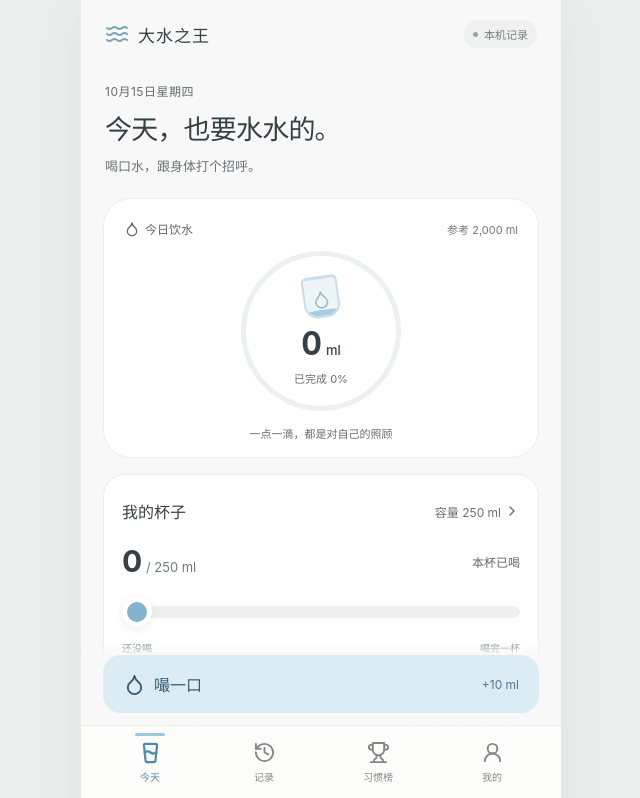
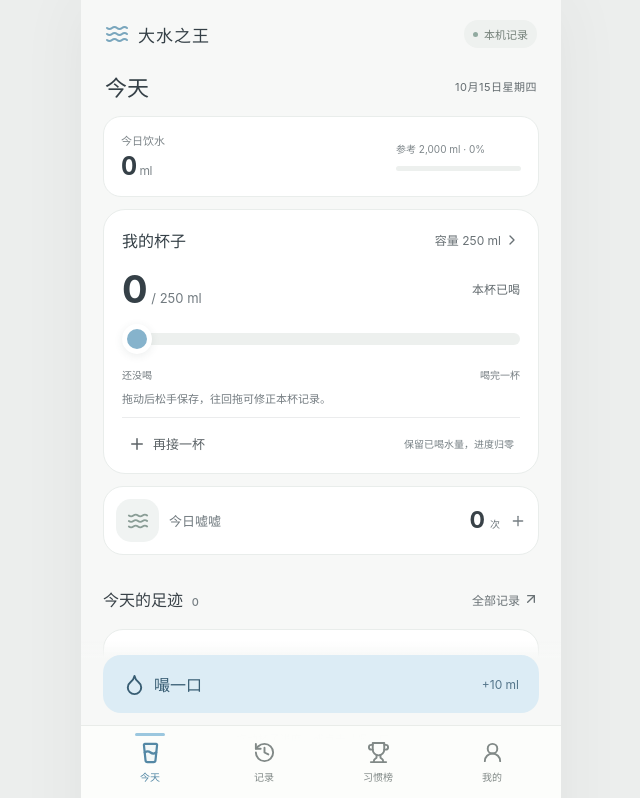
Before and after one commit to wsking233/water-king, a React (Vite) app: page / in a window 1280 px wide. Shown: the top 798 px of the page, without its empty margins (319-959 px from the left). Built offline with nearby package versions, Linux system fonts and the light colour scheme.

Commit message:
feat: streamline home controls and group drinking history by cup

```diff
--- a/src/main.tsx
+++ b/src/main.tsx
@@ -30,13 +30,15 @@ import {
   totals,
   validAmount,
   dayKey,
+  groupRecords,
+  type RecordGroup,
   type Entry,
   type Kind,
 } from "./records";
 import "./style.css";
 const labels = { water: "喝水", small: "嘘嘘" };
 type Tab = "today" | "history" | "rank" | "me";
-type Sheet = Kind | "clear" | Entry | null;
+type Sheet = Kind | "clear" | Entry | RecordGroup | null;
 function Icon({ kind }: { kind: Kind }) {
   return kind === "water" ? <Droplet /> : <Waves />;
 }
@@ -252,7 +254,7 @@ function App() {
     (e) => filter === "all" || e.kind === filter,
   );
   const days = new Set(entries.map((e) => dayKey(new Date(e.at)))).size;
-  function recordList(list: Entry[]) {
+  function recordList(list: RecordGroup[]) {
     return (
       <div className="record-list">
         {list.length ? (
@@ -267,12 +269,17 @@ function App() {
                 <Icon kind={e.kind} />
               </span>
               <span className="record-name">
-                <strong>{labels[e.kind]}</strong>
+                <strong>
+                  {e.kind === "water" && e.cupId ? "一杯水" : labels[e.kind]}
+                </strong>
                 <small>
                   {new Date(e.at).toLocaleTimeString("zh-CN", {
                     hour: "2-digit",
                     minute: "2-digit",
                   })}
+                  {e.kind === "water" && e.cupId
+                    ? ` · ${e.members.length} 次饮水`
+                    : ""}
                 </small>
               </span>
               <span className="record-value">
@@ -319,7 +326,8 @@ function App() {
         )}
         {tab === "today" && (
           <>
-            <section className="greeting">
+            <section className="greeting home-greeting">
+              <h1>今天</h1>
               <p>
                 {now.toLocaleDateString("zh-CN", {
                   month: "long",
@@ -327,42 +335,21 @@ function App() {
                   weekday: "long",
                 })}
               </p>
-              <h1>今天，也要水水的。</h1>
-              <span>喝口水，跟身体打个招呼。</span>
             </section>
-            <section className="hydration">
-              <div className="hero-top">
-                <span>
-                  <Droplet size={16} /> 今日饮水
-                </span>
-                <span className="goal">参考 2,000 ml</span>
+            <section className="daily-summary" aria-label="今日饮水统计">
+              <div>
+                <span>今日饮水</span>
+                <strong className="total">
+                  {stats.water.toLocaleString()}
+                  <small> ml</small>
+                </strong>
               </div>
-              <div
-                className="water-orbit"
-                style={
-                  { "--progress": `${percent * 3.6}deg` } as React.CSSProperties
-                }
-              >
-                <div className="orbit-inside">
-                  <div className="cup" aria-hidden="true">
-                    <div
-                      className="water-level"
-                      style={{ height: `${Math.max(15, percent)}%` }}
-                    />
-                    <Droplet size={27} />
-                  </div>
-                  <div className="total">
-                    {stats.water.toLocaleString()}
-                    <span>ml</span>
-                  </div>
-                  <span className="progress-copy">
-                    {percent >= 100
-                      ? "今天的参考目标已达成"
-                      : `已完成 ${percent}%`}
-                  </span>
+              <div className="daily-goal">
+                <span>参考 2,000 ml · {percent}%</span>
+                <div className="daily-track">
+                  <span style={{ width: `${percent}%` }} />
                 </div>
               </div>
-              <p className="hero-caption">一点一滴，都是对自己的照顾</p>
             </section>
             <section className="cup-tracker">
               <div className="section-heading">
@@ -459,13 +446,13 @@ function App() {
             <section className="recent">
               <div className="section-heading">
                 <h2>
-                  今天的足迹 <span>{today.length}</span>
+                  今天的足迹 <span>{groupRecords(today).length}</span>
                 </h2>
                 <button onClick={() => navigate("history")}>
                   全部记录 <ArrowUpRight size={16} />
                 </button>
               </div>
-              {recordList(today.slice(0, 3))}
+              {recordList(groupRecords(today).slice(0, 3))}
             </section>
             <p className="gentle-note">
               按身体需要饮水，参考目标不是医疗建议。
@@ -525,10 +512,10 @@ function App() {
               ))}
             </div>
             <div className="history-summary">
-              <span>{history.length} 条记录</span>
+              <span>{groupRecords(history).length} 项记录</span>
               <span>点击查看详情</span>
             </div>
-            {recordList(history)}
+            {recordList(groupRecords(history))}
           </>
         )}
         {tab === "rank" && (
@@ -833,6 +820,58 @@ function App() {
                   })}
                 </p>
               </div>
+              {"members" in sheet && sheet.kind === "water" && sheet.cupId ? (
+                <>
+                  <div className="cup-detail-heading">
+                    <h3>饮水明细</h3>
+                    <span>{sheet.members.length} 次 · 可逐条修正</span>
+                  </div>
+                  <div className="cup-details">
+                    {sheet.members.map((entry) => (
+                      <div className="cup-detail-row" key={entry.id}>
+                        <span>
+                          {new Date(entry.at).toLocaleTimeString("zh-CN", {
+                            hour: "2-digit",
+                            minute: "2-digit",
+                            second: "2-digit",
+                          })}
+                        </span>
+                        <strong>+{entry.amount} ml</strong>
+                        <button
+                          aria-label={`删除 ${entry.amount} ml 饮水明细`}
+                          disabled={blocked}
+                          onClick={() => remove(entry)}
+                        >
+                          <Trash2 size={17} />
+                        </button>
+                      </div>
+                    ))}
+                  </div>
+                  <button
+                    className="delete-record"
+                    disabled={blocked}
+                    onClick={() => {
+                      if (
+                        window.confirm(
+                          "删除这杯水的全部饮水记录？今日累计也会同步减少。",
+                        )
+                      ) {
+                        const ids = new Set(sheet.members.map((e) => e.id));
+                        if (
+                          persist(
+                            entries.filter((e) => !ids.has(e.id)),
+                            "这杯水的记录已删除",
+                          )
+                        )
+                          setSheet(null);
+                      }
+                    }}
+                  >
+                    <Trash2 size={18} />
+                    删除整杯记录
+                  </button>
+                </>
+              ) : (
                 <button
                   className="delete-record"
                   disabled={blocked}
@@ -841,6 +880,7 @@ function App() {
                   <Trash2 size={18} />
                   删除这条记录
                 </button>
+              )}
             </>
           )}
         </BottomSheet>
--- a/src/style.css
+++ b/src/style.css
@@ -1298,38 +1298,347 @@ main {
 }
 
 /* Neutral surfaces; blue is reserved for interactive accents. */
-:root, body { background: #eceeed; color: #394248; }
-.app { background: #f7f8f7; }
-.wordmark, .greeting h1, .total, .cup-reading strong, .cup-tracker .section-heading h2 { color: #354047; }
-.wordmark svg { color: #79a6bd; }
-.device-badge { background: #eef1ef; color: #748079; }
-.device-badge > span { background: #91aaa0; }
-.hydration { background: #ffffff; border-color: #e9edeb; box-shadow: none; }
-.water-orbit { background: conic-gradient(#a0c8df var(--progress), #edf0ef 0); box-shadow: none; }
-.orbit-inside { background: #ffffff; }
-.cup { background: #eef5f8; border-color: #c8dfeb; }
-.cup > svg { color: #9ebed0; }
-.water-level { background: #a5cde3; }
-.cup-tracker, .record-list, .body-stats > button, .profile, .settings, .rank-list { border-color: #e9edeb; box-shadow: none; }
-.primary { background: #dcecf5; color: #385d73; box-shadow: none; }
-.quick-amount { color: #54758a; }
-.action-dock { background: linear-gradient(transparent, #f7f8f7 20%); }
-.tab-bar { background: #fcfdfbf5; border-top-color: #e9ece9; }
-.tab-bar button { color: #818987; }
-.tab-bar button.active { color: #5488a5; }
-.tab-bar button.active::before { background: #9bc7df; }
-.tab-bar button.active svg { fill: #b7d7e820; }
-.sheet { background: #fcfdfb; }
-.sheet::backdrop { background: #28333166; }
-.sheet-handle { background: #dce1de; }
-.presets button.selected, .filters .selected { background: #e5f0f6; border-color: #accddd; color: #476e85; }
-.water { background: #edf5f8; color: #82a9bd; }
-.small { background: #f0f3f2; color: #8a9d96; }
-.rank-intro { background: #f0f4f5; }
-.profile-icon { background: #edf4f7; color: #80a8bc; }
-.toast { background: #46534f; }
-.toast button { color: #cce7f5; }
-.cup-slider::-webkit-slider-runnable-track { background: linear-gradient(to right, #a4cce2 var(--fill), #edf0ee var(--fill)); }
-.cup-slider::-webkit-slider-thumb { background: #86b3cc; box-shadow: 0 2px 8px #34484e18; }
-.cup-slider::-moz-range-track { background: #edf0ee; }
-.cup-slider::-moz-range-progress, .cup-slider::-moz-range-thumb { background: #86b3cc; }
+:root,
+body {
+  background: #eceeed;
+  color: #394248;
+}
+.app {
+  background: #f7f8f7;
+}
+.wordmark,
+.greeting h1,
+.total,
+.cup-reading strong,
+.cup-tracker .section-heading h2 {
+  color: #354047;
+}
+.wordmark svg {
+  color: #79a6bd;
+}
+.device-badge {
+  background: #eef1ef;
+  color: #748079;
+}
+.device-badge > span {
+  background: #91aaa0;
+}
+.hydration {
+  background: #ffffff;
+  border-color: #e9edeb;
+  box-shadow: none;
+}
+.water-orbit {
+  background: conic-gradient(#a0c8df var(--progress), #edf0ef 0);
+  box-shadow: none;
+}
+.orbit-inside {
+  background: #ffffff;
+}
+.cup {
+  background: #eef5f8;
+  border-color: #c8dfeb;
+}
+.cup > svg {
+  color: #9ebed0;
+}
+.water-level {
+  background: #a5cde3;
+}
+.cup-tracker,
+.record-list,
+.body-stats > button,
+.profile,
+.settings,
+.rank-list {
+  border-color: #e9edeb;
+  box-shadow: none;
+}
+.primary {
+  background: #dcecf5;
+  color: #385d73;
+  box-shadow: none;
+}
+.quick-amount {
+  color: #54758a;
+}
+.action-dock {
+  background: linear-gradient(transparent, #f7f8f7 20%);
+}
+.tab-bar {
+  background: #fcfdfbf5;
+  border-top-color: #e9ece9;
+}
+.tab-bar button {
+  color: #818987;
+}
+.tab-bar button.active {
+  color: #5488a5;
+}
+.tab-bar button.active::before {
+  background: #9bc7df;
+}
+.tab-bar button.active svg {
+  fill: #b7d7e820;
+}
+.sheet {
+  background: #fcfdfb;
+}
+.sheet::backdrop {
+  background: #28333166;
+}
+.sheet-handle {
+  background: #dce1de;
+}
+.presets button.selected,
+.filters .selected {
+  background: #e5f0f6;
+  border-color: #accddd;
+  color: #476e85;
+}
+.water {
+  background: #edf5f8;
+  color: #82a9bd;
+}
+.small {
+  background: #f0f3f2;
+  color: #8a9d96;
+}
+.rank-intro {
+  background: #f0f4f5;
+}
+.profile-icon {
+  background: #edf4f7;
+  color: #80a8bc;
+}
+.toast {
+  background: #46534f;
+}
+.toast button {
+  color: #cce7f5;
+}
+.cup-slider::-webkit-slider-runnable-track {
+  background: linear-gradient(
+    to right,
+    #a4cce2 var(--fill),
+    #edf0ee var(--fill)
+  );
+}
+.cup-slider::-webkit-slider-thumb {
+  background: #86b3cc;
+  box-shadow: 0 2px 8px #34484e18;
+}
+.cup-slider::-moz-range-track {
+  background: #edf0ee;
+}
+.cup-slider::-moz-range-progress,
+.cup-slider::-moz-range-thumb {
+  background: #86b3cc;
+}
+
+/* The cup is the primary home task; daily totals are a compact summary. */
+.home-greeting {
+  display: flex;
+  align-items: center;
+  justify-content: space-between;
+  padding: 18px 2px 14px;
+}
+.home-greeting h1 {
+  font-size: 22px;
+  letter-spacing: 0;
+}
+.home-greeting p {
+  margin: 0;
+  font-size: 11px;
+}
+.daily-summary {
+  display: flex;
+  justify-content: space-between;
+  align-items: center;
+  gap: 20px;
+  padding: 15px 17px;
+  border: 1px solid #e9edeb;
+  border-radius: 18px;
+  background: #fff;
+}
+.daily-summary > div:first-child {
+  display: flex;
+  flex-direction: column;
+  gap: 5px;
+}
+.daily-summary > div:first-child > span {
+  font-size: 11px;
+  color: #7d8589;
+}
+.daily-summary .total {
+  font-size: 25px;
+  letter-spacing: -0.5px;
+}
+.daily-summary .total small {
+  font-size: 12px;
+  font-weight: 400;
+  color: #7d8589;
+}
+.daily-goal {
+  min-width: 125px;
+  font-size: 10px;
+  color: #7d8589;
+}
+.daily-track {
+  height: 5px;
+  border-radius: 6px;
+  background: #edf0ee;
+  margin-top: 10px;
+  overflow: hidden;
+}
+.daily-track > span {
+  display: block;
+  height: 100%;
+  border-radius: inherit;
+  background: #a4cce2;
+}
+.cup-tracker {
+  margin-top: 12px;
+  padding-top: 4px;
+}
+.cup-tracker .section-heading {
+  margin-bottom: 4px;
+}
+.cup-reading strong {
+  font-size: 38px;
+}
+.cup-tracker > p {
+  margin: 9px 0;
+}
+.cup-slider {
+  margin-top: 3px;
+}
+.body-stats {
+  margin-top: 12px;
+}
+.body-stats > button {
+  padding: 12px;
+  min-height: 60px;
+}
+.body-stats > button > span:nth-child(2) {
+  display: flex;
+  align-items: center;
+  flex: 1;
+  gap: 12px;
+}
+.body-stats small {
+  font-size: 13px;
+}
+.body-stats strong {
+  margin-left: auto;
+}
+.cup-detail-heading {
+  display: flex;
+  align-items: center;
+  justify-content: space-between;
+  margin: 0 0 10px;
+}
+.cup-detail-heading h3 {
+  font-size: 14px;
+}
+.cup-detail-heading span {
+  font-size: 11px;
+  color: #7d8589;
+}
+.cup-details {
+  margin-bottom: 20px;
+}
+.cup-detail-row {
+  display: flex;
+  align-items: center;
+  gap: 12px;
+  border-top: 1px solid #edf0ee;
+  min-height: 56px;
+}
+.cup-detail-row > span {
+  font-size: 12px;
+  color: #7d8589;
+}
+.cup-detail-row strong {
+  margin-left: auto;
+  font-size: 14px;
+  font-weight: 500;
+}
+.cup-detail-row button {
+  width: 44px;
+  height: 44px;
+  background: transparent;
+  color: #9a8174;
+  display: grid;
+  place-items: center;
+}
+@media (max-height: 700px) {
+  .app-header {
+    padding-top: calc(12px + env(safe-area-inset-top));
+  }
+  .home-greeting {
+    padding: 8px 2px;
+  }
+  .home-greeting h1 {
+    font-size: 19px;
+  }
+  .daily-summary {
+    padding: 9px 14px;
+  }
+  .daily-summary > div:first-child {
+    gap: 2px;
+  }
+  .daily-summary .total {
+    font-size: 22px;
+  }
+  .cup-tracker {
+    margin-top: 8px;
+    padding: 0 14px;
+  }
+  .cup-tracker .section-heading {
+    margin: 0;
+  }
+  .cup-reading strong {
+    font-size: 30px;
+  }
+  .cup-tracker > p {
+    display: none;
+  }
+  .cup-slider {
+    height: 44px;
+    margin: 0;
+  }
+  .slider-labels {
+    margin-bottom: 5px;
+  }
+  .refill {
+    min-height: 44px;
+  }
+  .body-stats {
+    margin-top: 8px;
+  }
+  .body-stats > button {
+    min-height: 52px;
+    padding: 7px 12px;
+  }
+  .body-stats .record-icon {
+    width: 35px;
+    height: 35px;
+  }
+  .body-stats strong {
+    font-size: 21px;
+  }
+}
+@media (max-height: 600px) {
+  .app-header {
+    padding-top: calc(8px + env(safe-area-inset-top));
+  }
+  .home-greeting {
+    padding-top: 4px;
+    padding-bottom: 4px;
+  }
+  .daily-summary {
+    padding-top: 7px;
+    padding-bottom: 7px;
+  }
+}
```
Also changed, not shown: src/records.ts (+20 -0 lines), 2 other files (tests, documents, lock files or other folders). Lines whose indentation alone changed are shown as unchanged.
